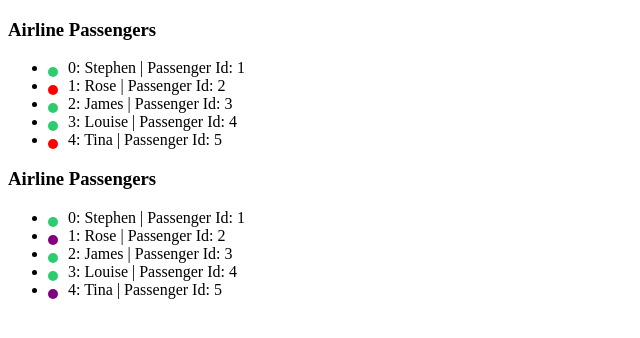
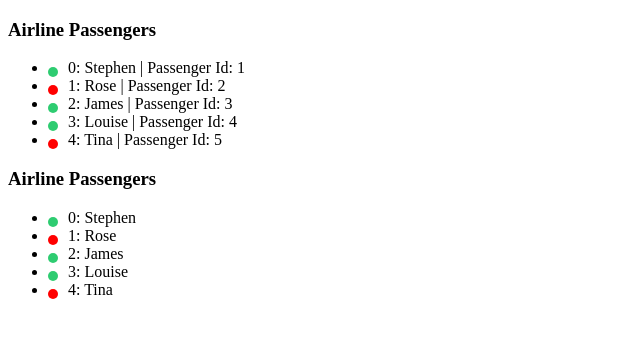
Before and after one commit to AlexisVelazquez22/Angular-Fundamentals, an Angular app: page / in a window 1280 px wide. Shown: the top 338 px of the page, without its empty margins (0-640 px from the left). Built offline with nearby package versions, Linux system fonts and the light colour scheme.

Commit message:
How to add style to an element using ngStyle

```diff
--- a/src/app/app.component.ts
+++ b/src/app/app.component.ts
@@ -13,22 +13,20 @@ import { Passenger } from './passenger.interface';
         <li *ngFor="let passenger of passengers; let i = index">
           <span
             class="status"
-            [class.checked-in]="passenger.checkedIn"></span>
+            [style.backgroundColor]=" passenger.checkedIn ? '#2ecc71' : 'red' "></span>
           {{ i }}: {{ passenger.fullname }} | Passenger Id: {{ passenger.id }}
         </li>
       </ul>
 
-      <!-- ngClass approach (add multiple classes to an element)-->
+      <!-- ngStyle approach -->
       <h3>Airline Passengers</h3>
+
       <ul>
         <li *ngFor="let passenger of passengers; let i = index">
           <span
             class="status"
-            [ngClass]="{
-                         'checked-in': passenger.checkedIn,
-                         'checked-out': !passenger.checkedIn
-                        }"></span>
-          {{ i }}: {{ passenger.fullname }} | Passenger Id: {{ passenger.id }}
+            [ngStyle]="{backgroundColor: passenger.checkedIn ? '#2ecc71' : 'red'}"></span>
+          {{ i }}: {{ passenger.fullname }}
         </li>
       </ul>
 
```
